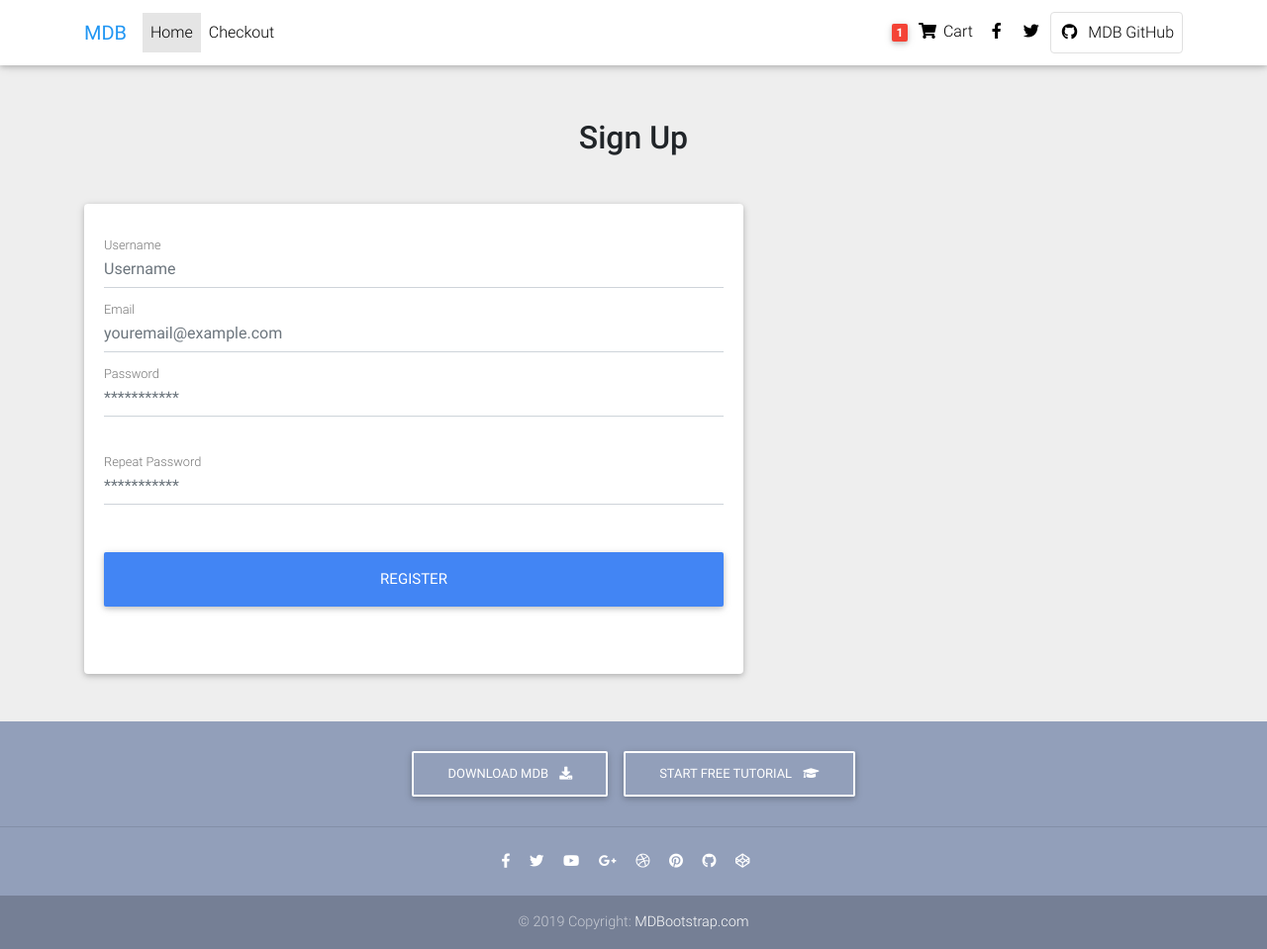
After one commit to diejorda/ecommerse-django, a Django app: page /signup/ in a window 1280 px wide. The commit adds this page. Shown: the whole page at 99% size. Run offline with Django 4.2, Linux system fonts and the light colour scheme; parts of the project's set-up code (start-up, migrations or seed data) failed here and were passed over; some libraries are stand-ins or nearby versions.

Commit message:
added signup template, added signup POST form >auth  user creation > user model extencion for personal data storage > changes and links to templates

```diff
--- a/ecommerce/core/urls.py
+++ b/ecommerce/core/urls.py
@@ -8,8 +8,10 @@ from . import views
 urlpatterns = [
     path('', views.index, name='index'),
     path('checkout/', views.checkout, name='checkout'),
-    path('shirt', views.shirt, name='shirt'),
-    path('sw',views.sw, name='sw'),
-    path('ow', views.ow, name='ow'),
-    path('search', views.search, name='search'),
+    path('shirt/', views.shirt, name='shirt'),
+    path('sw/',views.sw, name='sw'),
+    path('ow/', views.ow, name='ow'),
+    path('search/', views.search, name='search'),
+    path('login/', views.login, name='login'),
+    path('signup/', views.signup, name='signup')
 ]
--- a/ecommerce/core/views.py
+++ b/ecommerce/core/views.py
@@ -1,7 +1,12 @@
+
 from unicodedata import category
 from django.shortcuts import render, redirect
-from .models import Item
+from .models import Item, CUser
 from django.db.models import Q
+from django.contrib.auth.models import User
+from django.contrib import messages
+from django.contrib import auth
+
 
 
 # Create your views here.
@@ -45,6 +50,44 @@ def search(request):
         return redirect('index')
 
 
+def signup(request):
+    if request.method == 'POST':
+        password=request.POST['pass1']
+        password2=request.POST['pass2']
+        username=request.POST['username']
+        email=request.POST['email']
+
+
+        if password != password2:
+            messages.info(request, 'passwords dont match')
+            return redirect('signup')
+
+        elif User.objects.filter(username=username).exists():
+            messages.info(request, 'Username Taken')
+            return redirect('signup')
+
+        elif User.objects.filter(email=email).exists():
+            messages.info(request, 'Email Taken')
+            return redirect('signup')
+
+        else:
+            user= User.objects.create_user(email=email,username=username,password=password)
+            user.save()
+            user_login= auth.authenticate(username=username, password=password)
+            auth.login(request,user_login)
+
+            user_model= User.objects.get(username=username)
+            cuser=CUser.objects.create(user=user_model)
+            cuser.save()
+            return redirect('index')
+
+    else:
+        return render(request,'signup.html',{})
+
+
+def login(request):
+    return redirect("index")
+
 
 def checkout(request):
     return render(request,'checkout-page.html',{})
--- a/ecommerce/ecommerce/urls.py
+++ b/ecommerce/ecommerce/urls.py
@@ -5,7 +5,6 @@ from django.conf.urls.static import static
 
 urlpatterns =[
     path('admin/', admin.site.urls),
-    path('accounts/', include('allauth.urls')),
     path('', include('core.urls')),
 ]
 
--- /dev/null
+++ b/ecommerce/templates/signup.html
@@ -0,0 +1,231 @@
+{% load static %}
+<!DOCTYPE html>
+<html lang="en">
+
+<head>
+  <meta charset="utf-8">
+  <meta name="viewport" content="width=device-width, initial-scale=1, shrink-to-fit=no">
+  <meta http-equiv="x-ua-compatible" content="ie=edge">
+  <title>Material Design Bootstrap</title>
+  <!-- Font Awesome -->
+  <link rel="stylesheet" href="https://use.fontawesome.com/releases/v5.11.2/css/all.css">
+  <!-- Bootstrap core CSS -->
+  <link href={% static 'css/bootstrap.min.css' %} rel="stylesheet">
+  <!-- Material Design Bootstrap -->
+  <link href={% static 'css/mdb.min.css' %} rel="stylesheet">
+  <!-- Your custom styles (optional) -->
+  <link href={% static 'css/style.min.css' %} rel="stylesheet">
+</head>
+
+<body class="grey lighten-3">
+
+  <!-- Navbar -->
+  <nav class="navbar fixed-top navbar-expand-lg navbar-light white scrolling-navbar">
+    <div class="container">
+
+      <!-- Brand -->
+      <a class="navbar-brand waves-effect" href="https://mdbootstrap.com/docs/jquery/" target="_blank">
+        <strong class="blue-text">MDB</strong>
+      </a>
+
+      <!-- Collapse -->
+      <button class="navbar-toggler" type="button" data-toggle="collapse" data-target="#navbarSupportedContent"
+        aria-controls="navbarSupportedContent" aria-expanded="false" aria-label="Toggle navigation">
+        <span class="navbar-toggler-icon"></span>
+      </button>
+
+      <!-- Links -->
+      <div class="collapse navbar-collapse" id="navbarSupportedContent">
+
+        <!-- Left -->
+        <ul class="navbar-nav mr-auto">
+          <li class="nav-item active">
+            <a class="nav-link waves-effect" href="{% url 'index' %}">Home
+              <span class="sr-only">(current)</span>
+            </a>
+          </li>
+
+          <li class="nav-item">
+            <a class="nav-link waves-effect" href="{% url 'checkout' %}" >Checkout</a>
+          </li>
+        </ul>
+
+        <!-- Right -->
+        <ul class="navbar-nav nav-flex-icons">
+          <li class="nav-item">
+            <a class="nav-link waves-effect">
+              <span class="badge red z-depth-1 mr-1"> 1 </span>
+              <i class="fas fa-shopping-cart"></i>
+              <span class="clearfix d-none d-sm-inline-block"> Cart </span>
+            </a>
+          </li>
+          <li class="nav-item">
+            <a href="https://www.facebook.com/mdbootstrap" class="nav-link waves-effect" target="_blank">
+              <i class="fab fa-facebook-f"></i>
+            </a>
+          </li>
+          <li class="nav-item">
+            <a href="https://twitter.com/MDBootstrap" class="nav-link waves-effect" target="_blank">
+              <i class="fab fa-twitter"></i>
+            </a>
+          </li>
+          <li class="nav-item">
+            <a href="https://github.com/mdbootstrap/bootstrap-material-design" class="nav-link border border-light rounded waves-effect"
+              target="_blank">
+              <i class="fab fa-github mr-2"></i>MDB GitHub
+            </a>
+          </li>
+        </ul>
+
+      </div>
+
+    </div>
+  </nav>
+  <!-- Navbar -->
+
+  <!--Main layout-->
+  <main class="mt-5 pt-4">
+    <div class="container wow fadeIn">
+
+      <!-- Heading -->
+      <h2 class="my-5 h2 text-center">Sign Up</h2>
+
+      <!--Grid row-->
+      <div class="my-5 h2 text-center">
+
+
+
+
+          <!--Card-->
+          <div class="card" style="width:60%">
+
+            <!--Card content-->
+            <form class="card-body" method='POST' action="">
+              {% csrf_token %}
+
+              <!--Username-->
+              <div class="md-form">
+                <input type="text" id="email" name="username" class="form-control" placeholder="Username">
+                <label for="email" class="">Username</label>
+              </div>
+
+              <!--email-->
+              <div class="md-form">
+                <input type="text" id="email" name="email" class="form-control" placeholder="youremail@example.com">
+                <label for="email" class="">Email</label>
+              </div>
+
+              <!--address-->
+              <div class="md-form mb-5">
+                <input type="text" id="address" name="pass1" class="form-control" placeholder="***********">
+                <label for="address" class="">Password</label>
+              </div>
+
+              <!--address-2-->
+              <div class="md-form mb-5">
+                <input type="text" id="address-2" name="pass2" class="form-control" placeholder="***********">
+                <label for="address-2" class="">Repeat Password</label>
+              </div>
+
+              <div class="md-form mb-5">
+                <button class="btn btn-primary btn-lg btn-block" type="submit">Register</button>
+
+              </div>
+
+
+
+
+            </form>
+
+          </div>
+          <!--/.Card-->
+
+
+
+
+      </div>
+      <!--Grid row-->
+
+    </div>
+  </main>
+  <!--Main layout-->
+
+  <!--Footer-->
+  <footer class="page-footer text-center font-small mt-4 wow fadeIn">
+
+    <!--Call to action-->
+    <div class="pt-4">
+      <a class="btn btn-outline-white" href="https://mdbootstrap.com/docs/jquery/getting-started/download/" target="_blank" role="button">Download MDB
+        <i class="fas fa-download ml-2"></i>
+      </a>
+      <a class="btn btn-outline-white" href="https://mdbootstrap.com/education/bootstrap/" target="_blank" role="button">Start free tutorial
+        <i class="fas fa-graduation-cap ml-2"></i>
+      </a>
+    </div>
+    <!--/.Call to action-->
+
+    <hr class="my-4">
+
+    <!-- Social icons -->
+    <div class="pb-4">
+      <a href="https://www.facebook.com/mdbootstrap" target="_blank">
+        <i class="fab fa-facebook-f mr-3"></i>
+      </a>
+
+      <a href="https://twitter.com/MDBootstrap" target="_blank">
+        <i class="fab fa-twitter mr-3"></i>
+      </a>
+
+      <a href="https://www.youtube.com/watch?v=7MUISDJ5ZZ4" target="_blank">
+        <i class="fab fa-youtube mr-3"></i>
+      </a>
+
+      <a href="https://plus.google.com/u/0/b/107863090883699620484" target="_blank">
+        <i class="fab fa-google-plus-g mr-3"></i>
+      </a>
+
+      <a href="https://dribbble.com/mdbootstrap" target="_blank">
+        <i class="fab fa-dribbble mr-3"></i>
+      </a>
+
+      <a href="https://pinterest.com/mdbootstrap" target="_blank">
+        <i class="fab fa-pinterest mr-3"></i>
+      </a>
+
+      <a href="https://github.com/mdbootstrap/bootstrap-material-design" target="_blank">
+        <i class="fab fa-github mr-3"></i>
+      </a>
+
+      <a href="http://codepen.io/mdbootstrap/" target="_blank">
+        <i class="fab fa-codepen mr-3"></i>
+      </a>
+    </div>
+    <!-- Social icons -->
+
+    <!--Copyright-->
+    <div class="footer-copyright py-3">
+      © 2019 Copyright:
+      <a href="https://mdbootstrap.com/education/bootstrap/" target="_blank"> MDBootstrap.com </a>
+    </div>
+    <!--/.Copyright-->
+
+  </footer>
+  <!--/.Footer-->
+
+  <!-- SCRIPTS -->
+  <!-- JQuery -->
+  <script type="text/javascript" src={% static 'js/jquery-3.4.1.min.js' %}></script>
+  <!-- Bootstrap tooltips -->
+  <script type="text/javascript" src={% static 'js/popper.min.js' %}></script>
+  <!-- Bootstrap core JavaScript -->
+  <script type="text/javascript" src={% static 'js/bootstrap.min.js' %}></script>
+  <!-- MDB core JavaScript -->
+  <script type="text/javascript" src={% static 'js/mdb.min.js' %}></script>
+  <!-- Initializations -->
+  <script type="text/javascript">
+    // Animations initialization
+    new WOW().init();
+  </script>
+</body>
+
+</html>
```
Also changed, not shown: ecommerce/core/models.py (+16 -0 lines), ecommerce/ecommerce/settings.py (+0 -9 lines), ecommerce/templates/home-page.html (+9 -3 lines), ecommerce/core/migrations/0008_user.py (added), ecommerce/core/migrations/0009_cuser_delete_user.py (added), ecommerce/core/migrations/0010_alter_cuser_personal_id_alter_cuser_zipcode.py (added), ecommerce/core/migrations/0011_alter_cuser_personal_id.py (added), ecommerce/core/migrations/0012_alter_cuser_address_alter_cuser_country_and_more.py (added), ecommerce/db.sqlite3.
